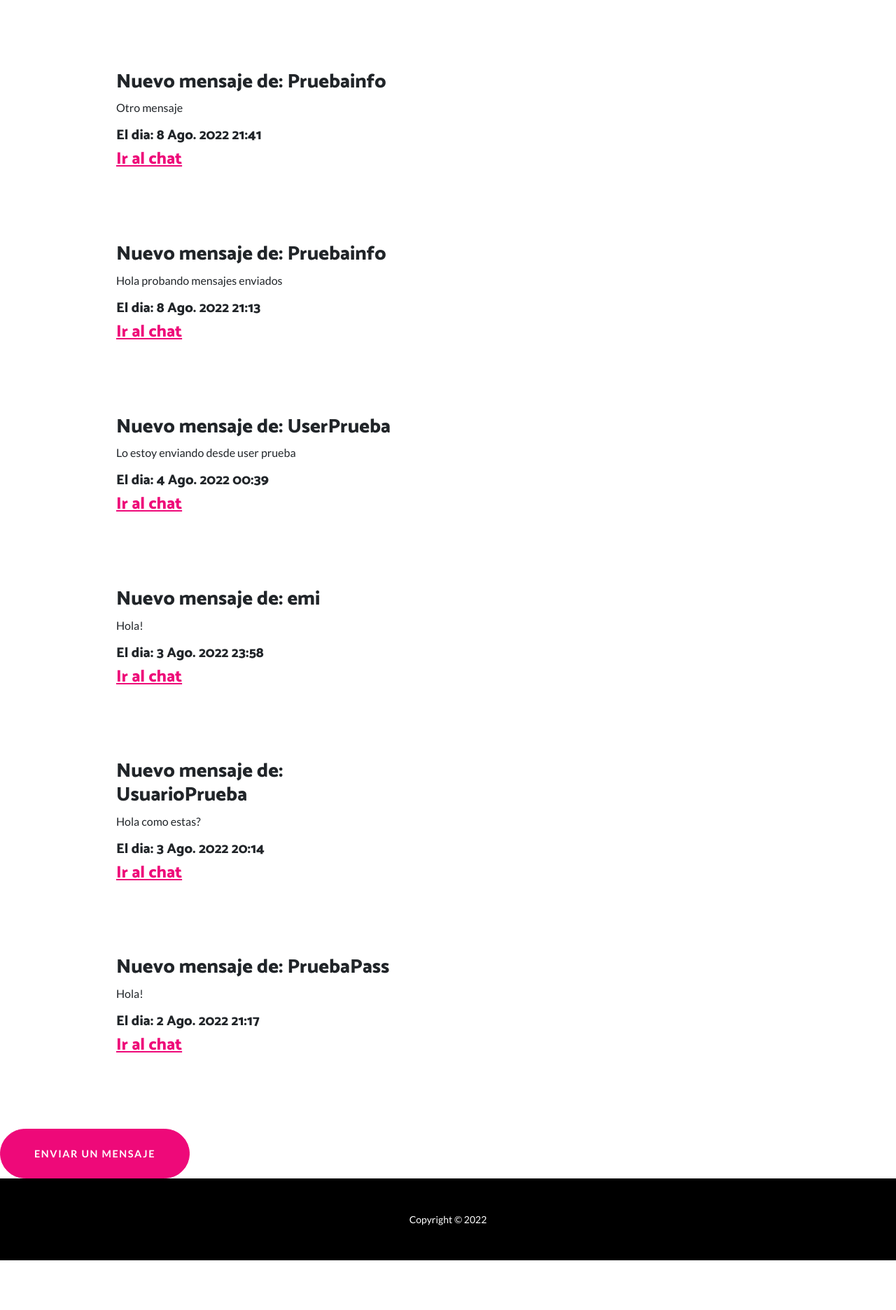
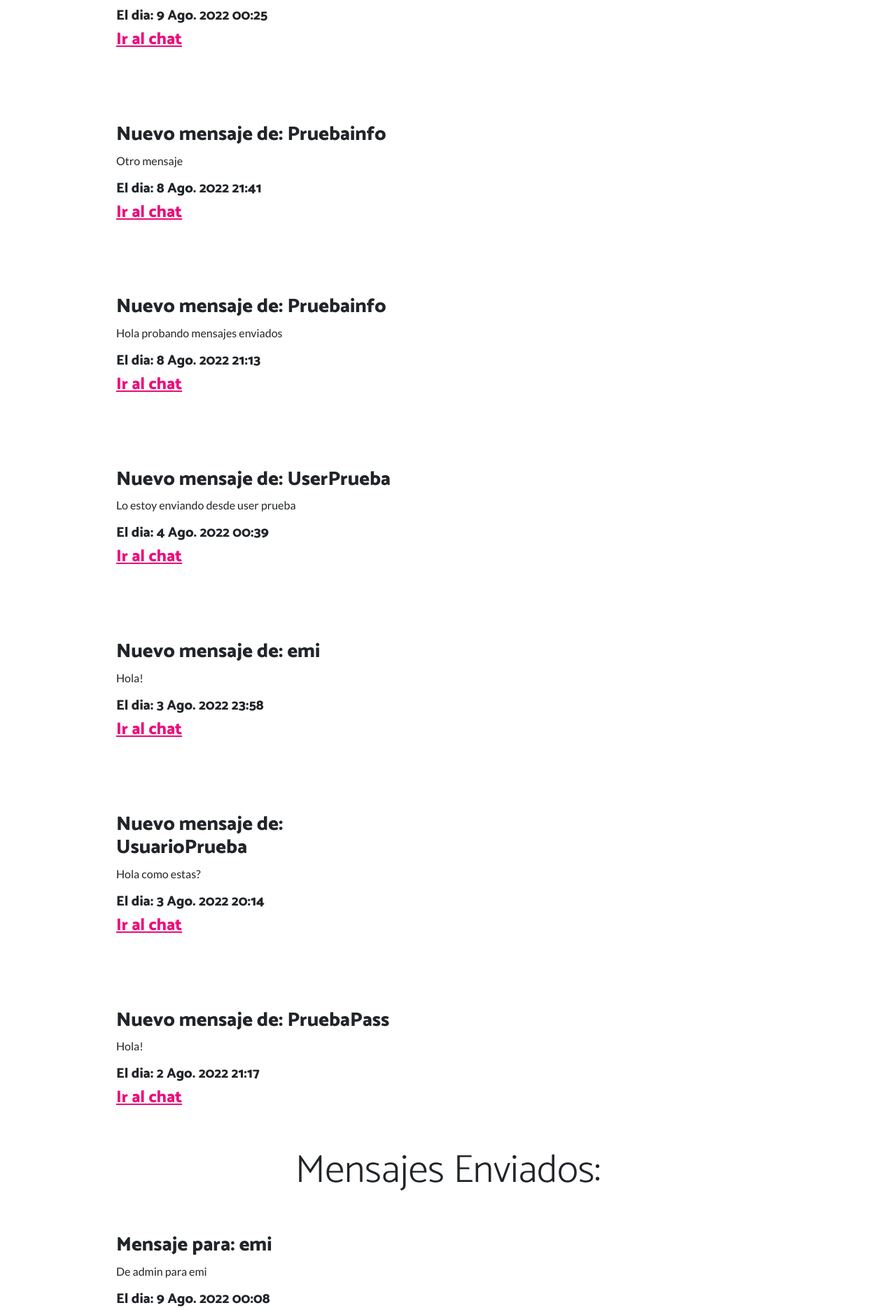
Before and after one commit to EmilianoCelleri/Lanusticias, a Django app: page /chat in a window 1280 px wide. Shown: the part 1075-2947 px from the top of the page at 70% size. Before the commit the page ends 2876 px from the top, so only its background shows below. Run offline with Django 4.2, Linux system fonts and the light colour scheme; a user stored in the database is signed in; data comes from the database, SQL or seed files in the repository; both versions use the stored data as it was after the commit; some libraries are stand-ins or nearby versions.

Commit message:
chat terminado falta reemplazar informacion

```diff
--- a/Blog/urls.py
+++ b/Blog/urls.py
@@ -9,6 +9,8 @@ urlpatterns = [
 
     path('blog/<id>', views.blog, name='blog'),
     path('blogs', views.blogs, name='blogs'),
+    path('buscar', views.buscar, name='buscar'),
+    path('busqueda_blog', views.busqueda_blog, name='busqueda_blog'),
 
 
 ]
--- a/Chat/views.py
+++ b/Chat/views.py
@@ -13,29 +13,8 @@ from django.urls import reverse_lazy
 def chat(request):
 
     mensajes=Mensaje.objects.filter(receptor_id=request.user.id)
-
-    return render (request, 'chat.html', {'mensajes':mensajes})
-
-
-
-'''@login_required
-def mandar_mensaje(request):
-
-    if (request.method=="POST"):
-        form=MandarMensajeForm(request.POST)
-
-        if form.is_valid():
-            info=form.cleaned_data
-
-            cuerpo=info["cuerpo"]
-            receptor=info["receptor"]
-            mensaje=Mensaje(cuerpo=cuerpo, receptor=receptor, emisor=request.user)
-            mensaje.save()
-            return render (request, "chat.html")
-    else:
-        form=MandarMensajeForm()
-    return render (request, "mandar_mensaje.html", {"formulario": form})'''
-
+    mensajes_enviados=Mensaje.objects.filter(emisor_id=request.user.id)
+    return render (request, 'chat.html', {'mensajes':mensajes,'mensajes_enviados':mensajes_enviados})
 
 class MandarMensaje(CreateView, LoginRequiredMixin):
     model = Mensaje
@@ -56,8 +35,27 @@ class MandarMensaje(CreateView, LoginRequiredMixin):
 def mensajes(request,id):
 
     mensaje=Mensaje.objects.get(id=id)
-    emisor_id=mensaje.emisor.id
-    cuerpo=mensaje.cuerpo
-    hora=mensaje.enviado
-    nombre=mensaje.emisor
-    return render (request, 'mensajes.html', {'id': id, 'emisor_id':emisor_id, 'cuerpo': cuerpo, 'hora':hora, 'nombre': nombre})
+    '''Traigo un objeto, si el mensaje lo mande yo soy el emisor, si lo recibi soy el receptor'''
+    if mensaje.emisor == request.user:
+        yo=mensaje.emisor
+        otro=mensaje.receptor
+        nombre=mensaje.receptor
+    else:
+        yo=mensaje.receptor
+        otro=mensaje.emisor
+        nombre=mensaje.emisor
+
+
+    mensajes_enviados=Mensaje.objects.filter(receptor=otro).filter(emisor=yo)
+    mensajes_recibidos=Mensaje.objects.filter(receptor=yo).filter(emisor_id=otro)
+
+    print(mensaje)
+    print(mensaje.receptor)
+    print(mensaje.emisor)
+    print(mensajes_enviados)
+    print(mensajes_recibidos)
+
+
+
+
+    return render (request, 'mensajes.html', {'mensaje': mensaje,'nombre': nombre, 'mensajes_enviados':mensajes_enviados, 'mensajes_recibidos': mensajes_recibidos})
--- a/templates/chat.html
+++ b/templates/chat.html
@@ -3,7 +3,8 @@
 {% block contenido_que_cambia %}
 
 <h2 class="display-4" style="text-align: center;">Todos tus chats </h2>
-
+{% if mensajes %}
+<h2 class="display-4" style="text-align: center;">Mensajes Recibidos: </h2>
 {% for mensaje in mensajes %}
 
 
@@ -25,7 +26,37 @@
         </div>
     </div>
 </section>
+{% endfor %}
+{% else %}
+<h2 class="display-4" style="text-align: center;">Todavia no recibiste mensajes </h2>
+{% endif %}
 
+{% if mensajes_enviados %}
+<h2 class="display-4" style="text-align: center;">Mensajes Enviados: </h2>
+{% for mensaje in mensajes_enviados %}
+<section id="scroll">
+    <div class="container px-5">
+        <div class="row gx-5 align-items-center">
+            <div class="col-lg-6 order-lg-2">
+
+            </div>
+            <div class="col-lg-6 order-lg-1">
+                <div class="p-5">
+                    <h3>Mensaje para: {{mensaje.receptor}}</h3>
+                    <p>{{mensaje.cuerpo}}</p>
+                    <h5>El dia: {{mensaje.enviado}}</h5>
+
+                    <h4><a href="mensajes/{{mensaje.id}}">Ir al chat</a></h4>
+                </div>
+            </div>
+        </div>
+    </div>
+</section>
 {% endfor %}
-<a style="text-align:center;" class="btn btn-primary btn-xl rounded-pill mt-5" href="{% url 'mandar_mensaje' %}">Enviar un mensaje</a>
+{% else %}
+<h2 class="display-4" style="text-align: center;">Todavia no enviaste mensajes </h2>
+{% endif %}
+
+
+<div style="text-align:center ;"><a  class="btn btn-primary btn-xl rounded-pill mt-5" href="{% url 'mandar_mensaje' %}" &amp;>Enviar un mensaje</a></div>
 {% endblock %}
--- a/templates/index.html
+++ b/templates/index.html
@@ -54,6 +54,7 @@
                     <h2 class="masthead-subheading mb-0">Blog de noticias de Lanus</h2>
                     <a class="btn btn-primary btn-xl rounded-pill mt-5" href="{% url 'inicio' %}">Inicio</a>
                     <a class="btn btn-primary btn-xl rounded-pill mt-5" href="{% url 'blogs' %}">Blog</a>
+                    <a class="btn btn-primary btn-xl rounded-pill mt-5" href="{% url 'busqueda_blog' %}">Buscar</a>
                     {% if request.user.is_authenticated %}
                     <a class="btn btn-primary btn-xl rounded-pill mt-5" href="{% url 'chat' %}">Chat</a>
                     <a class="btn btn-primary btn-xl rounded-pill mt-5" href="{% url 'mostrar_perfil' %}">Perfil</a>
@@ -88,7 +89,7 @@
                         <div class="p-5">
                             <h2 class="display-4">{{blog.titulo}}</h2>
                             <p>{{blog.subtitulo}}</p>
-                            <p>{{blog.autor}}</p>
+                            <p>Autor :{{blog.autor}}</p>
                             <h4><a href="blog/{{blog.id}}">Ver mas...</a></h4>
                         </div>
                     </div>
```
Also changed, not shown: Blog/views.py (+11 -0 lines), Perfil/views.py (+13 -29 lines), templates/blog.html (+5 -3 lines), templates/busqueda_blog.html (added, +19 -0 lines), templates/mensajes.html (+37 -9 lines), templates/mostrar_perfil.html (+12 -3 lines), templates/resultados_busqueda.html (added, +36 -0 lines), db.sqlite3, media/avatares/Bilardo_y_El_Diego_DgOeYBf.jpg (added).
